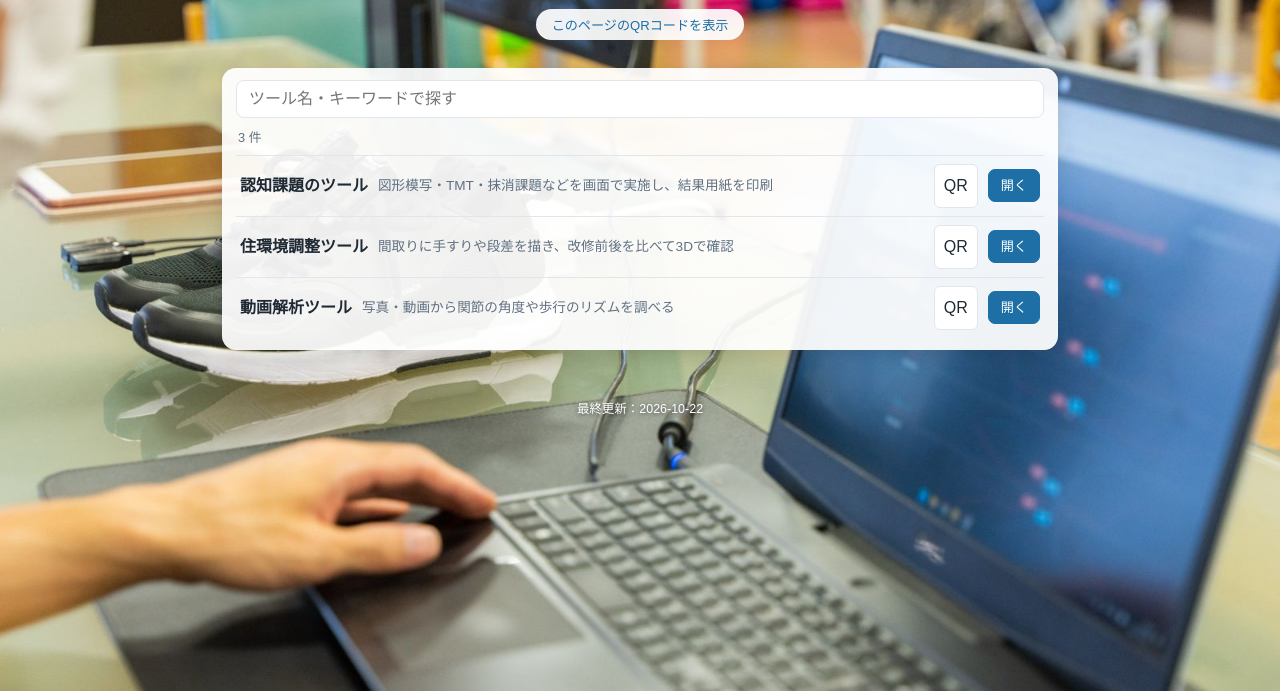
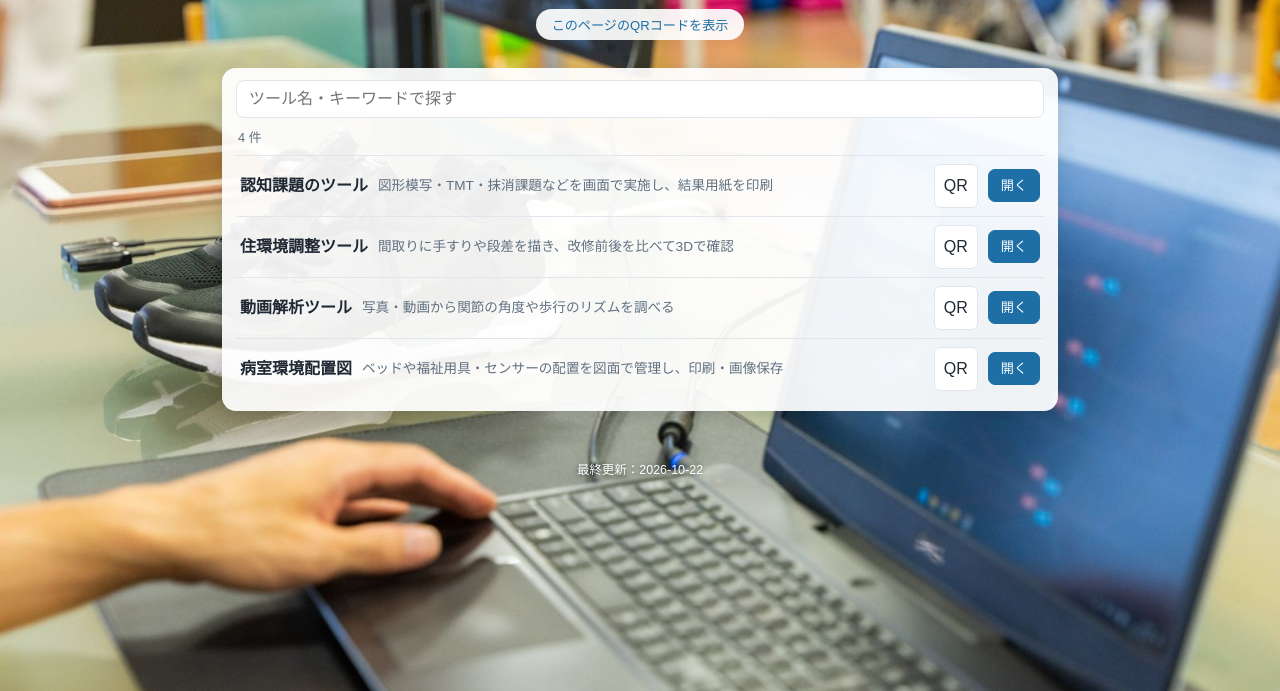
Before and after one commit to tomoki-shinike/share, a plain HTML site: page index.html in a window 1280 px wide. Shown: the part 109-800 px from the top of the page. Drawn offline with Linux system fonts and the light colour scheme.

Commit message:
Add files via upload

```diff
--- a/index.html
+++ b/index.html
@@ -101,6 +101,12 @@ const TOOLS = [
     "desc": "写真・動画から関節の角度や歩行のリズムを調べる",
     "url": "https://tomoki-shinike.github.io/motion-viz/",
     "qr": ""
+  },
+  {
+    "title": "病室環境配置図",
+    "desc": "ベッドや福祉用具・センサーの配置を図面で管理し、印刷・画像保存",
+    "url": "https://tomoki-shinike.github.io/hospital/",
+    "qr": ""
   }
 ];
 /* ================== ここから下は触らなくてOK ================== */
```
